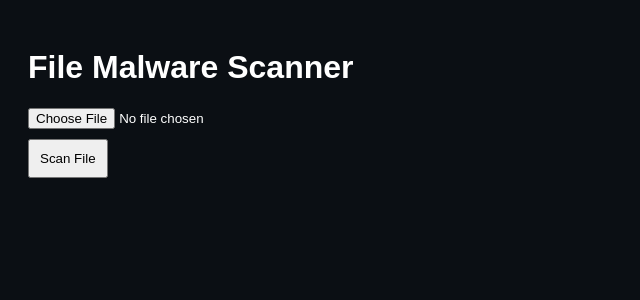
After one commit to Philipalbino/secure-file-transfer-monitor, a Flask app: page /file-scan in a window 1280 px wide. The commit adds this page. Shown: the top 300 px of the page, without its empty margins (0-640 px from the left). Run offline with Flask 3, Linux system fonts and the light colour scheme; parts of the project's set-up code (start-up, migrations or seed data) failed here and were passed over.

Commit message:
Added file upload malware scanner

```diff
--- a/app.py
+++ b/app.py
@@ -1,8 +1,10 @@
+import os
 from flask import Flask, render_template
 from email_analyzer import analyze_email
 from flask import request
 from url_analyzer import analyze_url
 from ai_phishing_detector import predict_email
+from file_analyzer import analyze_file
 app = Flask(__name__)
 
 LOG_FILE = "logs/activity.log"
@@ -87,5 +89,24 @@ def ai_email():
         result=result
     )
 
+@app.route("/file-scan", methods=["GET", "POST"])
+def file_scan():
+
+    result = None
+
+    if request.method == "POST":
+
+        file = request.files["file"]
+
+        filepath = os.path.join("uploads", file.filename)
+
+        file.save(filepath)
+
+        analyze_file(filepath)
+
+        result = "File uploaded and analyzed successfully"
+
+    return render_template("file_scan.html", result=result)
+
 if __name__ == "__main__":
     app.run(host="0.0.0.0", port=10000)
--- a/templates/dashboard.html
+++ b/templates/dashboard.html
@@ -73,7 +73,7 @@ border-left:4px solid cyan;
 <a href="/email">Email Analyzer</a>
 <a href="/url">URL Scanner</a>
 <a href="/ai-email">AI Phishing Detector</a>
-
+<a href="/file-scan">File Scanner</a>
 </div>
 
 <div class="container">
--- /dev/null
+++ b/templates/file_scan.html
@@ -0,0 +1,54 @@
+<!DOCTYPE html>
+<html>
+
+<head>
+<title>File Malware Scanner</title>
+
+<style>
+
+body{
+background:#0b0f14;
+color:white;
+font-family:Arial;
+}
+
+.container{
+padding:20px;
+}
+
+button{
+padding:10px;
+margin-top:10px;
+}
+
+</style>
+
+</head>
+
+<body>
+
+<div class="container">
+
+<h1>File Malware Scanner</h1>
+
+<form method="POST" enctype="multipart/form-data">
+
+<input type="file" name="file">
+
+<br>
+
+<button type="submit">Scan File</button>
+
+</form>
+
+{% if result %}
+
+<h3>{{result}}</h3>
+
+{% endif %}
+
+</div>
+
+</body>
+
+</html>
```
